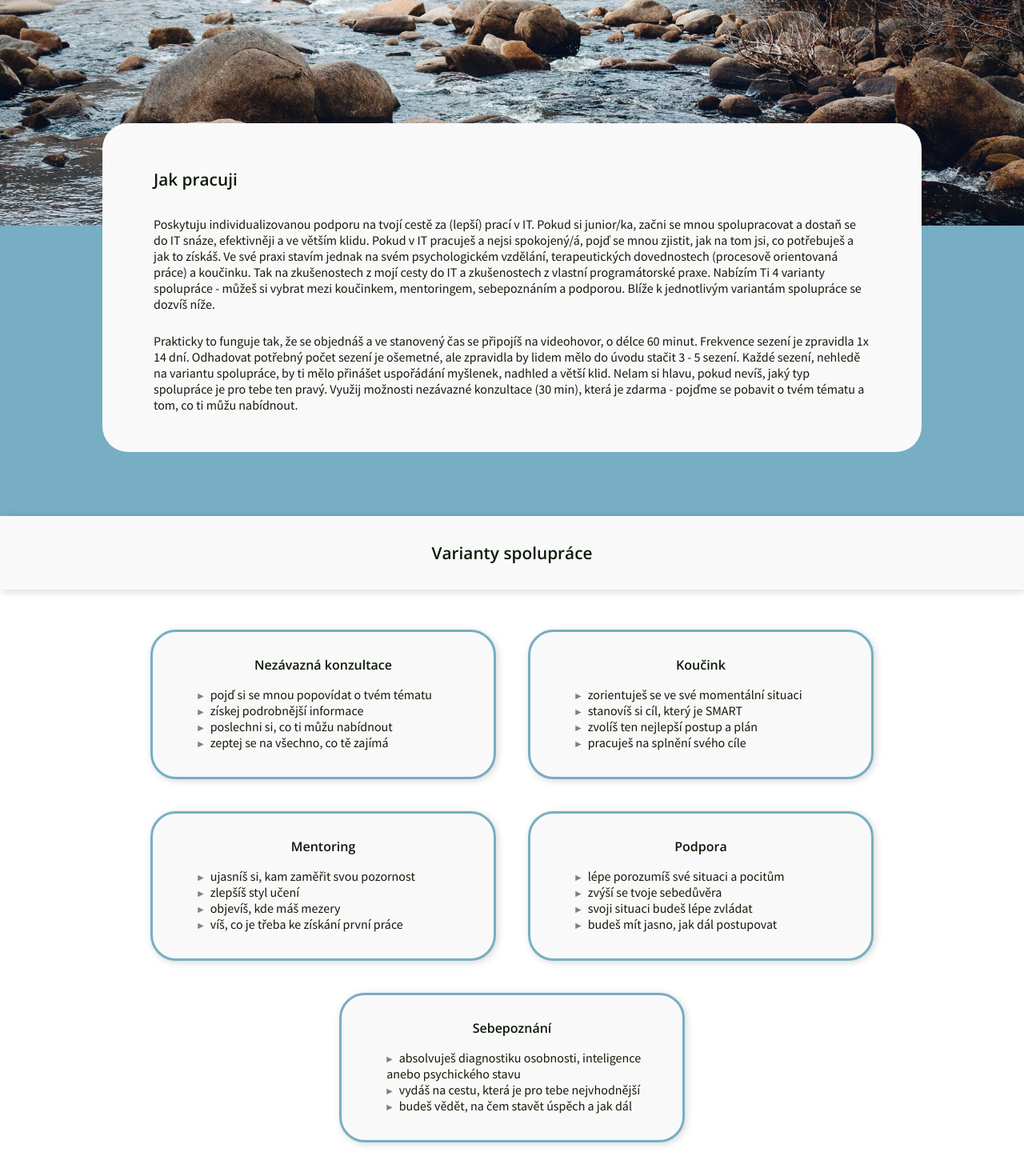
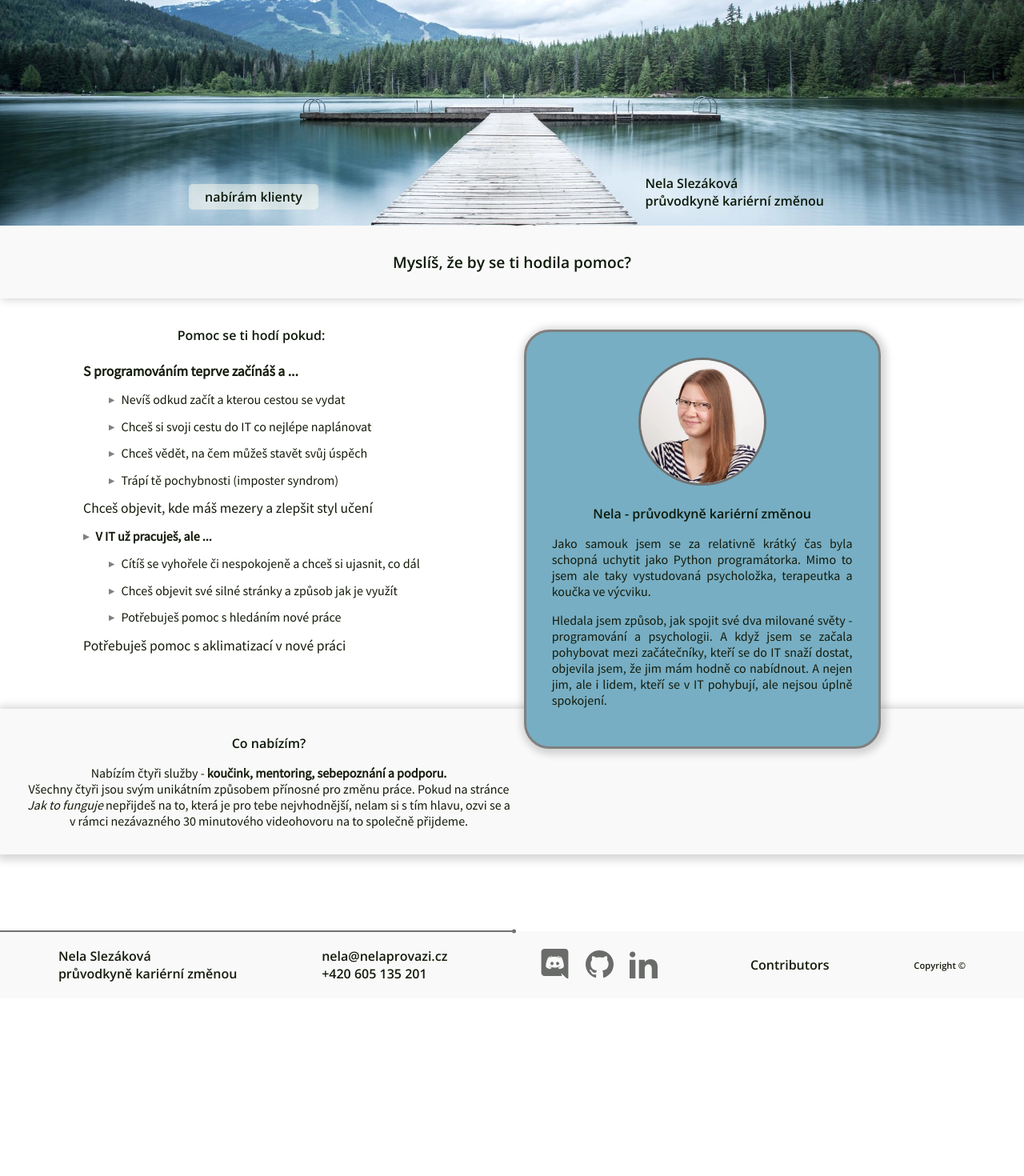
Before and after one commit to NelliaS/personal-webpage, a Next.js app: page /jak-to-funguje in a window 1280 px wide. Shown: the part 206-1676 px from the top of the page at 80% size. After the commit the page ends 1454 px from the top, so only its background shows below. Built offline with nearby package versions, Linux system fonts and the light colour scheme.

Commit message:
update text

```diff
--- a/src/pages/jak-to-funguje.tsx
+++ b/src/pages/jak-to-funguje.tsx
@@ -1,12 +1,13 @@
-import type { NextPage } from 'next'
-import styles from '../styles/JakToFunguje.module.css'
+import type { NextPage } from "next";
 import Image from "next/image";
-import HeroImage from "../../public/images/jaktofunguje.webp";
+import styles from "../styles/Home.module.css";
+import HeroImage from "../../public/images/homepage.webp";
+import CrossIcon from "../../public/images/icons/cross.svg";
 
-const JakToFunguje: NextPage = () => {
+const Home: NextPage = () => {
   return (
     <>
-      <main className={styles.content}>
+      <div className={styles.hero}>
         <div
           className={styles.hero__wrap}
           style={{ position: "relative", width: "100%", height: "33.33vw" }}
@@ -19,79 +20,96 @@ const JakToFunguje: NextPage = () => {
             objectFit="cover"
           />
         </div>
+        <h1 className={styles.hero__headline}>
+          Pomůžu ti na cestě za (lepší) prací v IT
+        </h1>
+        <h2 className={styles.hero__text}>
+          Nela Slezáková <br></br> průvodkyně kariérní změnou
+        </h2>
+        <div className={styles.popup}>
+          <h2>
+            nabírám klienty
+          </h2>
+        </div>
+      </div>
 
-        <div className={styles.mobileimgwrapper}>
-        <h1>Jak pracuji</h1>
+      <div className={styles.mobileimgwrapper}>
+        <h1>Pomůžu ti na cestě za (lepší) prací v IT</h1>
+      </div>
+
+      <div className={styles.content_wrap}>
+        <div className={styles.content__block1}>
+          <h2>Myslíš, že by se ti hodila pomoc?</h2>
         </div>
+        <div className={styles.content_wrap_block2and3}>
+          <div className={styles.content__block2}>
+            <h2 className={styles.hide}>Pomoc se ti hodí pokud:</h2>
+            <ul>
+              <li className={styles.mainitem}>
+                S programováním teprve začínáš a ...{" "}
+              </li>
+              <li className={styles.secondaryitem}>
+                Nevíš odkud začít a kterou cestou se vydat
+              </li>
+              <li className={styles.secondaryitem}>
+                Chceš si svoji cestu do IT co nejlépe naplánovat
+              </li>
+              <li className={styles.secondaryitem}>
+                Chceš vědět, na čem můžeš stavět svůj úspěch
+              </li>
+              <li className={styles.secondaryitem}>
+                Trápí tě pochybnosti (imposter syndrom)
+              </li>
+              <li className={styles.secondaryitem}>
+                Chceš objevit, kde máš mezery a zlepšit styl učení
+              </li>
+              <li className={styles.mainitem}>V IT už pracuješ, ale ...{" "}</li>
 
-        <section className={styles.content__block1} >
-          <div className={styles.content__box}>
-            <h1 className={styles.hidden}>Jak pracuji</h1>
-             <p>Poskytuju individualizovanou podporu na tvojí cestě za (lepší) prací v IT. Pokud si junior/ka, začni se mnou spolupracovat a dostaň se do IT snáze, efektivněji a ve větším klidu. Pokud v IT pracuješ a nejsi spokojený/á, pojď se mnou zjistit, jak na tom jsi, co potřebuješ a jak to získáš. Ve své praxi stavím jednak na svém psychologickém vzdělání, terapeutických dovednostech (procesově orientovaná práce) a koučinku. Tak na zkušenostech z mojí cesty do IT a zkušenostech z vlastní programátorské praxe. Nabízím Ti 4 varianty spolupráce - můžeš si vybrat mezi koučinkem, mentoringem, sebepoznáním a podporou. Blíže k jednotlivým variantám spolupráce se dozvíš níže.</p>
+              <li className={styles.secondaryitem}>Cítíš se vyhořele či nespokojeně a chceš si ujasnit, co dál</li>
+              <li className={styles.secondaryitem}>Chceš objevit své silné stránky a způsob jak je využít</li>
+              <li className={styles.secondaryitem}>Potřebuješ pomoc s hledáním nové práce</li>
+              <li className={styles.secondaryitem}>Potřebuješ pomoc s aklimatizací v nové práci</li>
 
-             <p>
-                Prakticky to funguje tak, že se objednáš a ve stanovený čas se připojíš na videohovor, o délce 60 minut. Frekvence sezení je zpravidla 1x 14 dní. Odhadovat potřebný počet sezení je ošemetné, ale zpravidla by lidem mělo do úvodu stačit 3 - 5 sezení. Každé sezení, nehledě na variantu spolupráce, by ti mělo přinášet uspořádání myšlenek, nadhled a větší klid. Nelam si hlavu, pokud nevíš, jaký typ spolupráce je pro tebe ten pravý. Využij možnosti nezávazné konzultace (30 min), která je zdarma - pojďme se pobavit o tvém tématu a tom, co ti můžu nabídnout.
-              </p>
-              </div>
-        </section >
-        <section className={styles.content__block2}>
-          <h1>Varianty spolupráce</h1>
-        </section>
-        <section className={styles.content__block3}>
-          <div className={styles.card_container}>
-          <div className={styles.card}>
-          <h2>Nezávazná konzultace</h2>
-            <ul>
-              <li>pojď si se mnou popovídat o tvém tématu</li>
-              <li>získej podrobnější informace</li>
-              <li>poslechni si, co ti můžu nabídnout</li>
-              <li>zeptej se na všechno, co tě zajímá</li>
             </ul>
           </div>
-          <div className={styles.card}>
-            <h2>Koučink</h2>
-            <ul>
-              <li>zorientuješ se ve své momentální situaci</li>
-              <li>stanovíš si cíl, který je SMART</li>
-              <li>zvolíš ten nejlepší postup a plán</li>
-              <li>pracuješ na splnění svého cíle</li>
-            </ul>
-          </div>
-          <div className={styles.card}>
-          <h2>Mentoring</h2>
-            <ul>
-              <li>ujasníš si, kam zaměřit svou pozornost</li>
-              <li>zlepšíš styl učení</li>
-              <li>objevíš, kde máš mezery</li>
-              <li>víš, co je třeba ke získání první práce</li>
-            </ul>
-          </div>
-          <div className={styles.card}>
-          <h2>Podpora</h2>
-            <ul>
-              <li>lépe porozumíš své situaci a pocitům</li>
-              <li>zvýší se tvoje sebedůvěra</li>
-              <li>svoji situaci budeš lépe zvládat</li>
-              <li>budeš mít jasno, jak dál postupovat</li>
-            </ul>
-          </div>
-          <div className={styles.card}>
-          <h2>Sebepoznání</h2>
-            <ul>
-              <li>absolvuješ diagnostiku osobnosti, inteligence anebo psychického stavu</li>
-              <li>vydáš na cestu, která je pro tebe nejvhodnější</li>
-              <li>budeš vědět, na čem stavět úspěch a jak dál</li>
-            </ul>
+          <div className={styles.content__block3}>
+            <img className={styles.profile} src="images/profil.webp" />
+            <h2>Nela - průvodkyně kariérní změnou</h2>
+            <p>
+            Jako samouk jsem se za relativně krátký čas byla schopná uchytit
+            jako Python programátorka. Mimo to jsem ale taky vystudovaná psycholožka,
+            terapeutka a koučka ve výcviku.{" "}
+            </p>
+            <p>
+            Hledala jsem způsob, jak spojit své dva milované světy - programování a psychologii.
+            A když jsem se začala pohybovat mezi začátečníky, kteří se do IT snaží dostat,
+            objevila jsem, že jim mám hodně co nabídnout. A nejen jim, ale i lidem, kteří se v IT pohybují,
+            ale nejsou úplně spokojení.
+            </p>
           </div>
         </div>
-        </section>
-        {/* <section className={styles.content__block4}>
-          <h2>Zjisti, která forma spolupráce by pro tebe byla nejlepší</h2>
-          <h2>Udělat si kvíz</h2>
-          </section>       */}
-      </main>
-      </>
+        <div className={styles.content__block4}>
+          <div className={styles.content__block4_text}>
+            <div className={styles.content__block4_flex}>
+              <h2>Co nabízím?</h2>
+              <p>
+                Nabízím čtyři služby -{" "}
+                <span className={styles.boldfont}>
+                  koučink, mentoring, sebepoznání a podporu.
+                </span>{" "}
+              </p>
+              <p>
+                Všechny čtyři jsou svým unikátním způsobem přínosné pro změnu
+                práce. Pokud na stránce
+                <span className={styles.italicfont}> Jak to funguje </span>
+                nepřijdeš na to, která je pro tebe nejvhodnější, nelam si s tím hlavu, ozvi se a v rámci nezávazného 30 minutového videohovoru na to společně přijdeme.
+              </p>
+            </div>
+          </div>
+        </div>
+      </div>
+    </>
   );
-}
+};
 
-export default JakToFunguje
+export default Home;
```
Also changed, not shown: src/pages/cenik.tsx (+20 -20 lines).
